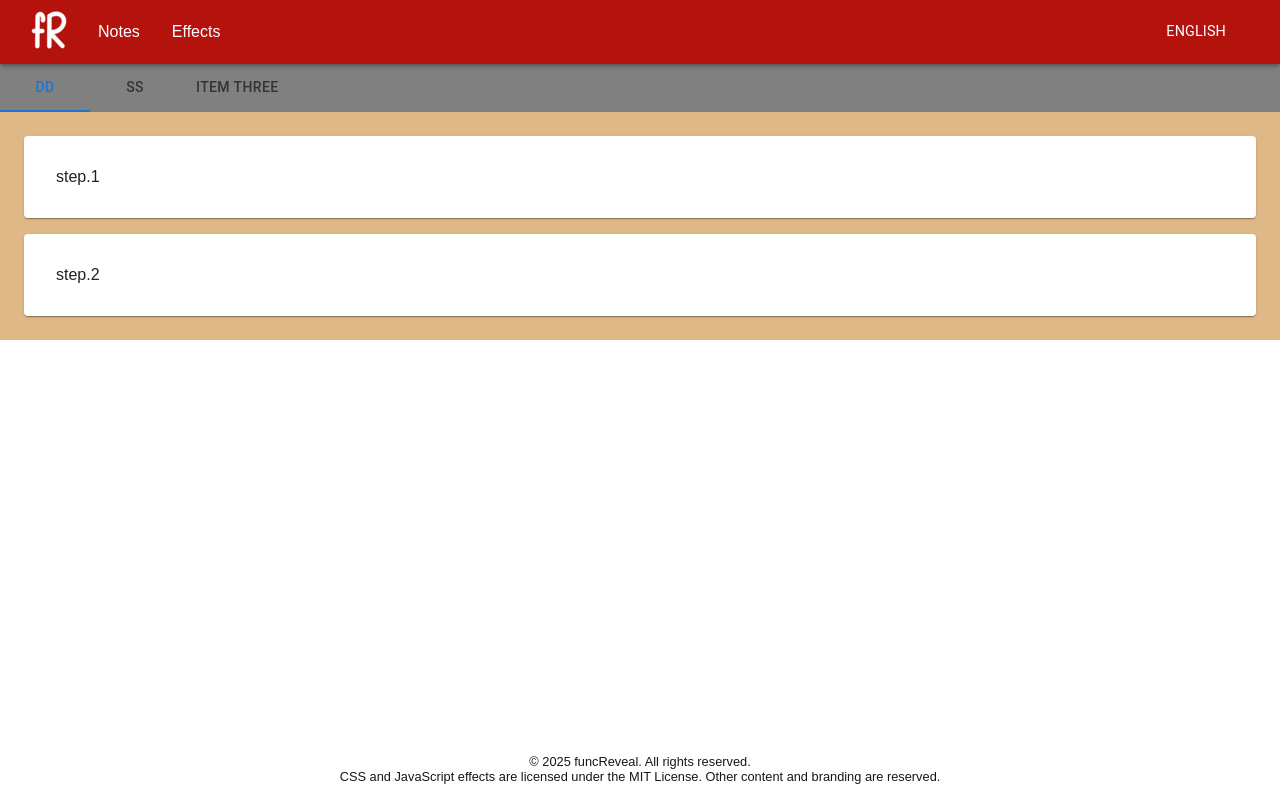
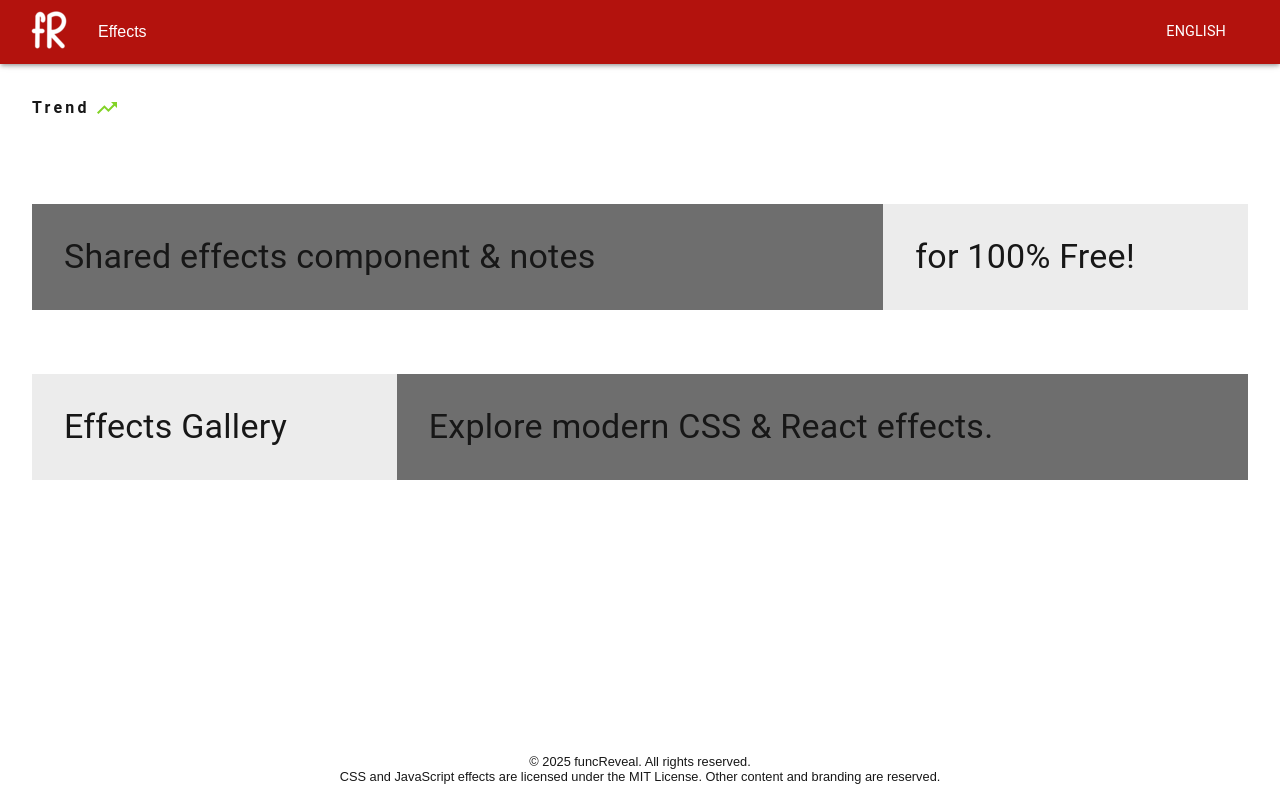
Before and after one commit to funcReveal/funcreveal.github.io, a Next.js app: page / in a window 1280 px wide. Built offline with nearby package versions, Linux system fonts and the light colour scheme; no server answers; some icons are missing.

Commit message:
refactor viewCounter & i18n & home page

```diff
--- a/src/components/common/Footer.tsx
+++ b/src/components/common/Footer.tsx
@@ -9,7 +9,8 @@ export default function Footer() {
                 py: 2,
                 backgroundColor: 'var(--background)',
                 color: 'var(--foreground)',
-                fontSize: '0.8rem'
+                fontSize: '0.8rem',
+                whiteSpace: 'nowrap'
             }}
         >
             © 2025{new Date().getFullYear() > 2025 ? ` ~ ${new Date().getFullYear()}` : ''} funcReveal. All rights reserved. <br />
--- a/src/components/common/Navbar.tsx
+++ b/src/components/common/Navbar.tsx
@@ -1,23 +1,19 @@
 import Link from "next/link"
 import { useRouter } from "next/router"
-// import { useMemo } from "react"
-import styles from './Navbar.module.css' // We'll create this
+import styles from './Navbar.module.css'
+
+import { detectLang, navLabels, defaultLang, Lang } from '@/lib/i18n'
 
 const Navbar = () => {
     const router = useRouter()
     const { asPath } = router
 
-    // Detect current language
-    let currentLang: 'en' | 'zh-TW' | 'zh-CN' = 'en'
-    if (asPath.startsWith('/zh-TW')) currentLang = 'zh-TW'
-    else if (asPath.startsWith('/zh-CN')) currentLang = 'zh-CN'
+    const currentLang: Lang = detectLang(asPath)
+    const prefix = currentLang === defaultLang ? '' : `/${currentLang}`
 
-    const prefix = currentLang === 'en' ? '' : `/${currentLang}`
-
-    // Pages
     const pages = [
-        { path: `${prefix}/notes`, label: currentLang === 'en' ? 'Notes' : '筆記' },
-        { path: `${prefix}/effects-gallery`, label: currentLang === 'en' ? 'Effects' : '特效' },
+        // { key: 'notes', path: `${prefix}/notes` },
+        { key: 'effects', path: `${prefix}/effects-gallery` },
     ]
 
     return (
@@ -29,7 +25,7 @@ const Navbar = () => {
                             href={page.path}
                             className={asPath.startsWith(page.path) ? styles.activeLink : styles.link}
                         >
-                            {page.label}
+                            {navLabels[currentLang][page.key]}
                         </Link>
                     </li>
                 ))}
--- a/src/lib/effects.ts
+++ b/src/lib/effects.ts
@@ -141,3 +141,5 @@ export const effects = [
     type: "static",
   },
 ];
+
+export const effectsMap = new Map(effects.map((e) => [e.slug, e]));
--- /dev/null
+++ b/src/lib/i18n.ts
@@ -0,0 +1,25 @@
+export const supportedLanguages = ["en", "zh-TW", "zh-CN"] as const;
+export type Lang = (typeof supportedLanguages)[number];
+
+export const defaultLang: Lang = "en";
+
+export const detectLang = (path: string): Lang => {
+  if (path.startsWith("/zh-TW")) return "zh-TW";
+  if (path.startsWith("/zh-CN")) return "zh-CN";
+  return "en";
+};
+
+export const navLabels: Record<Lang, Record<string, string>> = {
+  en: {
+    effects: "Effects",
+    notes: "Notes",
+  },
+  "zh-TW": {
+    effects: "特效",
+    notes: "筆記",
+  },
+  "zh-CN": {
+    effects: "特效",
+    notes: "笔记",
+  },
+};
--- a/src/pages/index.tsx
+++ b/src/pages/index.tsx
@@ -1,44 +1,31 @@
-import React from 'react';
+import React, { useState } from 'react'
 import { NextSeo } from 'next-seo'
+import Link from 'next/link'
+
+import { Box, Chip, Typography } from '@mui/material'
+import { EmojiEvents, TrendingUp } from '@mui/icons-material'
 
 import Layout from '@/components/Layout'
-import { Box, Card, Tab, Tabs } from '@mui/material'
-
-interface TabPanelProps {
-  children?: React.ReactNode;
-  index: number;
-  value: number;
-}
-
-function CustomTabPanel(props: TabPanelProps) {
-  const { children, value, index, ...other } = props;
-
-  return (
-    <div
-      role="tabpanel"
-      hidden={value !== index}
-      id={`simple-tabpanel-${index}`}
-      aria-labelledby={`simple-tab-${index}`}
-      {...other}
-    >
-      {value === index && <Box sx={{ p: 3, backgroundColor: 'burlywood' }}>{children}</Box>}
-    </div>
-  );
-}
-
-function a11yProps(index: number) {
-  return {
-    id: `simple-tab-${index}`,
-    'aria-controls': `simple-tabpanel-${index}`,
-  };
-}
+import { effects } from '@/lib/effects'
+import { useFetchAllViews } from '@/shared/viewCounter'
 
 export default function Home() {
-  const [value, setValue] = React.useState(0);
+  const [allViews, setAllViews] = useState<Record<string, number>>({})
 
-  const handleChange = (event: React.SyntheticEvent, newValue: number) => {
-    setValue(newValue);
-  };
+  useFetchAllViews({ setAllViews });
+
+  // 大標題：
+  // Creative Web Effects & Coding Inspiration
+
+  // 副標題：
+  // Explore modern CSS & JavaScript (React) effects. Free demos, source codes, and tutorials.
+
+  // CTA（行動按鈕）：
+  // View Effects Gallery / See Live Demos
+
+  const topFive = Object.entries(allViews)
+    .sort(([, a], [, b]) => b - a)
+    .slice(0, 5);
 
   return (
     <Layout>
@@ -51,38 +38,127 @@ export default function Home() {
           { hrefLang: 'zh-CN', href: 'https://funcreveal.github.io/zh-CN/' },
         ]}
       />
-      <section className="text-center p-8">
-        <Box sx={{ backgroundColor: 'gray' }}>
-          <Tabs value={value} onChange={handleChange} aria-label="basic tabs example">
-            <Tab label="dd" {...a11yProps(0)} />
-            <Tab label="ss" {...a11yProps(1)} />
-            <Tab label="Item Three" {...a11yProps(2)} />
-          </Tabs>
-          <CustomTabPanel value={value} index={0}>
-            <Box >
-              <Card sx={{ p: 4, mb: 2 }}>
-                step.1
-              </Card>
-              <Card sx={{ p: 4 }}>
-                step.2
-              </Card>
+
+      <Box display={'flex'} flexDirection={'column'} width={'100%'}>
+        <Box display={'flex'} flexDirection={'column'} width={'100%'} gap={'20px'} sx={{ m: 4 }} >
+          <Box display={'flex'} alignItems={'center'}>
+            <Typography sx={{ fontWeight: '700', letterSpacing: '0.2rem' }}>
+              Trend
+            </Typography>
+            <TrendingUp sx={{ ml: '5px', color: 'rgb(130, 211, 38)' }} />
+          </Box>
+          <Box display={'flex'} gap={'15px'}>
+            {topFive.map(([slug], index) => {
+              const effect = effects.find(e => e.slug === slug);
+              if (!effect) return null;
+
+              const medalColor = index === 0 ? '#FFD700'
+                : index === 1 ? '#C0C0C0'
+                  : index === 2 ? '#CD7F32'
+                    : undefined;
+
+              return (
+                <Link key={slug} href={`/effects/${slug}`}>
+                  <Chip
+                    icon={medalColor && <EmojiEvents />}
+                    key={slug}
+                    variant="outlined"
+                    label={`${effect.titles['en']}`}
+                    sx={{
+                      py: 3,
+                      px: 2,
+                      color: 'var(--foreground)',
+                      transition: 'opacity 0.2s',
+                      '&:hover': {
+                        cursor: 'pointer',
+                        opacity: '0.7',
+                        transition: 'opacity 0.2s',
+                      },
+                      '.MuiChip-icon': {
+                        color: medalColor
+                      }
+                    }}
+                  />
+                </Link>
+              )
+            })}
+          </Box>
+        </Box>
+        <Box display={'flex'} flexDirection={'column'}>
+          <Box display={'flex'} sx={{ m: 4 }}>
+            <Box
+              sx={{
+                width: '70%',
+                minWidth: 'fit-content',
+                backgroundColor: '#6e6e6e'
+              }}
+            >
+              <Typography
+                variant='h4'
+                sx={{
+                  whiteSpace: 'nowrap',
+                  p: 4
+                }}
+              >
+                Shared effects component & notes
+              </Typography>
             </Box>
-          </CustomTabPanel>
-          <CustomTabPanel value={value} index={1}>
-            <Box >
-              <Card sx={{ p: 4, mb: 2 }}>
-                lang.1
-              </Card>
-              <Card sx={{ p: 4 }}>
-                lang.2
-              </Card>
+            <Box
+              sx={{
+                width: '30%',
+                minWidth: 'fit-content',
+                backgroundColor: '#6e6e6e22'
+              }}
+            >
+              <Typography
+                variant='h4'
+                sx={{
+                  p: 4
+                }}
+              >
+                for 100% Free!
+              </Typography>
             </Box>
-          </CustomTabPanel>
-          <CustomTabPanel value={value} index={2}>
-            Item Three
-          </CustomTabPanel>
+          </Box>
+          <Box display={'flex'} sx={{ m: 4 }}>
+            <Box
+              sx={{
+                width: '30%',
+                minWidth: 'fit-content',
+                backgroundColor: '#6e6e6e22'
+              }}
+            >
+              <Typography
+                variant='h4'
+                sx={{
+                  whiteSpace: 'nowrap',
+                  p: 4
+                }}
+              >
+                Effects Gallery
+              </Typography>
+            </Box>
+            <Box
+              sx={{
+                width: '70%',
+                minWidth: 'fit-content',
+                backgroundColor: '#6e6e6e'
+              }}
+            >
+              <Typography
+                variant='h4'
+                sx={{
+                  p: 4,
+                  whiteSpace: 'nowrap'
+                }}
+              >
+                Explore modern CSS & React effects.
+              </Typography>
+            </Box>
+          </Box>
         </Box>
-      </section>
+      </Box>
+
     </Layout>
   )
 }
--- /dev/null
+++ b/src/shared/viewCounter.ts
@@ -0,0 +1,59 @@
+import { effects } from "@/lib/effects";
+import { useEffect } from "react";
+
+interface fetchProps {
+    setAllViews: React.Dispatch<React.SetStateAction<Record<string, number>>>;
+}
+
+const VIEW_TRACK_PREFIX = "funcReveal_viewed_";
+const DEFAULT_COOLDOWN = 30 * 60 * 1000; // 30 minutes
+
+export const useFetchAllViews = ({ setAllViews }: fetchProps) => {
+    useEffect(() => {
+        const fetchViews = async () => {
+            const cached = sessionStorage.getItem('funcReveal_allViews')
+            const cachedTime = sessionStorage.getItem('funcReveal_allViews_time')
+            const now = Date.now()
+
+            if (cached && cachedTime && now - parseInt(cachedTime) < DEFAULT_COOLDOWN) {
+                setAllViews(JSON.parse(cached))
+                return
+            }
+
+            try {
+                const slugs = effects.map((e) => e.slug).join(',')
+                const res = await fetch(
+                    `https://view-counter.funcreveal.workers.dev/?slugs=${slugs}&queryOnly=1`
+                )
+                const data = await res.json()
+
+                setAllViews(data.views || {})
+                sessionStorage.setItem('funcReveal_allViews', JSON.stringify(data.views || {}))
+                sessionStorage.setItem('funcReveal_allViews_time', now.toString())
+            } catch (err) {
+                console.error('Failed to fetch all views', err)
+            }
+        }
+
+        fetchViews()
+    }, [setAllViews])
+};
+
+export const useTrackView = (slug: string, cooldown: number = DEFAULT_COOLDOWN) => {
+    useEffect(() => {
+        if (!slug) return;
+
+        const key = `${VIEW_TRACK_PREFIX}${slug}`;
+        const now = Date.now();
+        const lastViewed = sessionStorage.getItem(key);
+
+        if (lastViewed && now - parseInt(lastViewed) < cooldown) {
+            return;
+        }
+
+        const url = `https://view-counter.funcreveal.workers.dev/?slug=${slug}`;
+        navigator.sendBeacon(url);
+
+        sessionStorage.setItem(key, now.toString());
+    }, [slug, cooldown]);
+};
```
Also changed, not shown: src/components/EffectPage.tsx (+8 -6 lines), src/lib/effectSources.ts (+28 -43 lines), src/pages/effects-gallery.tsx (+4 -42 lines).
